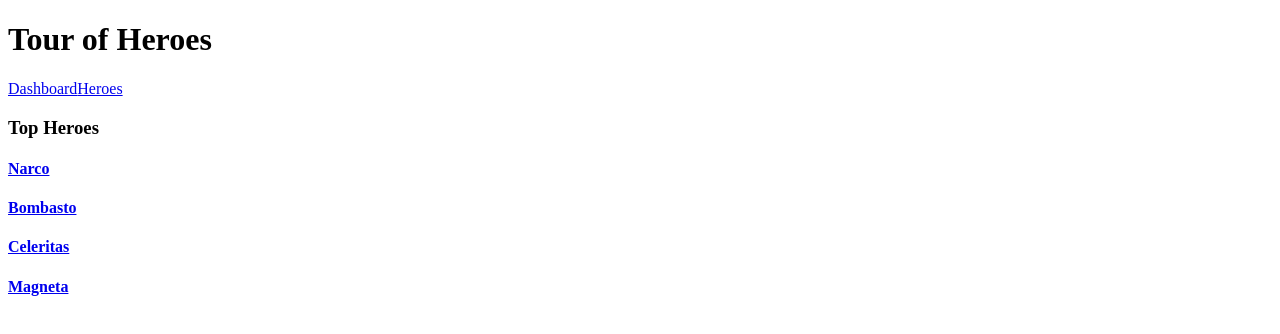
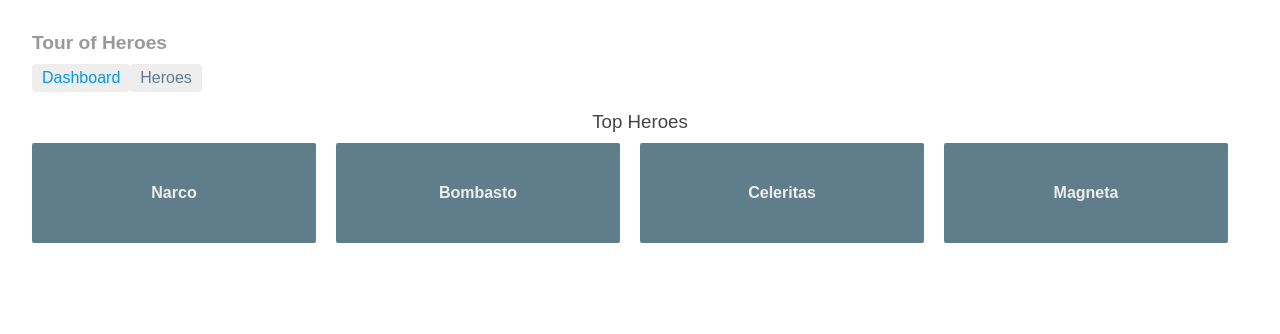
Before and after one commit to xiaotiejiang888/angular2Test, an Angular app: page /dashboard in a window 1280 px wide. Shown: the top 334 px of the page. Built offline with nearby package versions, Linux system fonts and the light colour scheme.

Commit message:
路由完成

```diff
--- a/src/app/app.component.css
+++ b/src/app/app.component.css
@@ -0,0 +1,28 @@
+h1 {
+  font-size: 1.2em;
+  color: #999;
+  margin-bottom: 0;
+}
+h2 {
+  font-size: 2em;
+  margin-top: 0;
+  padding-top: 0;
+}
+nav a {
+  padding: 5px 10px;
+  text-decoration: none;
+  margin-top: 10px;
+  display: inline-block;
+  background-color: #eee;
+  border-radius: 4px;
+}
+nav a:visited, a:link {
+  color: #607D8B;
+}
+nav a:hover {
+  color: #039be5;
+  background-color: #CFD8DC;
+}
+nav a.active {
+  color: #039be5;
+}
--- a/src/app/app.component.html
+++ b/src/app/app.component.html
@@ -1,3 +1,6 @@
-<h1>
-  {{title}}
-</h1>
+<h1>{{title}}</h1>
+<nav>
+  <a routerLink="/dashboard" routerLinkActive="active">Dashboard</a>
+  <a routerLink="/heroes" routerLinkActive="active">Heroes</a>
+</nav>
+<router-outlet></router-outlet>
--- a/src/app/app.component.ts
+++ b/src/app/app.component.ts
@@ -1,14 +1,8 @@
 import { Component } from '@angular/core'
 @Component({
   selector:'my-app',
-  template:`
-    <h1>{{title}}</h1>
-    <nav>
-      <a routerLink="/dashboard">Dashboard</a>
-      <a routerLink="/heroes">Heroes</a>
-    </nav>
-    <router-outlet></router-outlet>
-  `
+  templateUrl:"app.component.html",
+  styleUrls:['app.component.css']
 })
 export class AppComponent{
   title = 'Tour of Heroes';
--- /dev/null
+++ b/src/app/dashboard.component.css
@@ -0,0 +1,61 @@
+[class*='col-'] {
+  float: left;
+  padding-right: 20px;
+  padding-bottom: 20px;
+}
+[class*='col-']:last-of-type {
+  padding-right: 0;
+}
+a {
+  text-decoration: none;
+}
+*, *:after, *:before {
+  -webkit-box-sizing: border-box;
+  -moz-box-sizing: border-box;
+  box-sizing: border-box;
+}
+h3 {
+  text-align: center; margin-bottom: 0;
+}
+h4 {
+  position: relative;
+}
+.grid {
+  margin: 0;
+}
+.col-1-4 {
+  width: 25%;
+}
+.module {
+  padding: 20px;
+  text-align: center;
+  color: #eee;
+  max-height: 120px;
+  min-width: 120px;
+  background-color: #607D8B;
+  border-radius: 2px;
+}
+.module:hover {
+  background-color: #EEE;
+  cursor: pointer;
+  color: #607d8b;
+}
+.grid-pad {
+  padding: 10px 0;
+}
+.grid-pad > [class*='col-']:last-of-type {
+  padding-right: 20px;
+}
+@media (max-width: 600px) {
+  .module {
+    font-size: 10px;
+    max-height: 75px; }
+}
+@media (max-width: 1024px) {
+  .grid {
+    margin: 0;
+  }
+  .module {
+    min-width: 60px;
+  }
+}
--- a/src/app/dashboard.component.ts
+++ b/src/app/dashboard.component.ts
@@ -6,6 +6,7 @@ import{HeroService} from "./hero.service"
   selector: 'my-dashboard',
   // template: '<h3>My Dashboard</h3>'
   templateUrl:'dashboard.component.html',
+  styleUrls:['dashboard.component.css']
 })
 export class DashboardComponent {
   heroes:Hero[]=[];
--- a/src/app/hero-detail/hero-detail.component.css
+++ b/src/app/hero-detail/hero-detail.component.css
@@ -0,0 +1,29 @@
+label {
+  display: inline-block;
+  width: 3em;
+  margin: .5em 0;
+  color: #607D8B;
+  font-weight: bold;
+}
+input {
+  height: 2em;
+  font-size: 1em;
+  padding-left: .4em;
+}
+button {
+  margin-top: 20px;
+  font-family: Arial;
+  background-color: #eee;
+  border: none;
+  padding: 5px 10px;
+  border-radius: 4px;
+  cursor: pointer; cursor: hand;
+}
+button:hover {
+  background-color: #cfd8dc;
+}
+button:disabled {
+  background-color: #eee;
+  color: #ccc;
+  cursor: auto;
+}
--- a/src/app/hero-detail/hero-detail.component.ts
+++ b/src/app/hero-detail/hero-detail.component.ts
@@ -11,7 +11,7 @@ import 'rxjs/add/operator/switchMap'
   styleUrls: ['./hero-detail.component.css']
 })
 export class HeroDetailComponent implements OnInit{
-  @Input() hero:Hero;
+  hero:Hero;
   ngOnInit ():void{
     this.route.params
       .switchMap((params:Params)=>this.heroService.getHero(+params['id']))
--- a/src/app/heroes.component.ts
+++ b/src/app/heroes.component.ts
@@ -2,68 +2,12 @@ import { Component } from '@angular/core';
 import { OnInit } from '@angular/core';
 import {Hero} from "./hero";
 import{HeroService} from "./hero.service"
+import {Router} from "@angular/router";
 @Component({
   selector: 'my-heroes',//不能随便改
   // styleUrls: ['./app.component.css'],
-  template: `
-            <h2>My Heroes</h2>
-            <ul class="heroes">
-              <li *ngFor="let hero of heroes" [class.selected]="hero === selectedHero" (click)="onSelect(hero)">
-               <span class="badge">{{hero.id}}</span> {{hero.name}}
-              </li>
-            </ul>
-            <app-hero-detail [hero]="selectedHero"></app-hero-detail>
-            <router-outlet></router-outlet>
-            `,
-  styles: [`
-  .selected {
-    background-color: #CFD8DC !important;
-    color: white;
-  }
-  .heroes {
-    margin: 0 0 2em 0;
-    list-style-type: none;
-    padding: 0;
-    width: 15em;
-  }
-  .heroes li {
-    cursor: pointer;
-    position: relative;
-    left: 0;
-    background-color: #EEE;
-    margin: .5em;
-    padding: .3em 0;
-    height: 1.6em;
-    border-radius: 4px;
-  }
-  .heroes li.selected:hover {
-    background-color: #BBD8DC !important;
-    color: white;
-  }
-  .heroes li:hover {
-    color: #607D8B;
-    background-color: #DDD;
-    left: .1em;
-  }
-  .heroes .text {
-    position: relative;
-    top: -3px;
-  }
-  .heroes .badge {
-    display: inline-block;
-    font-size: small;
-    color: white;
-    padding: 0.8em 0.7em 0 0.7em;
-    background-color: #607D8B;
-    line-height: 1em;
-    position: relative;
-    left: -1px;
-    top: -4px;
-    height: 1.8em;
-    margin-right: .8em;
-    border-radius: 4px 0 0 4px;
-  }
-`],
+  templateUrl:"heros.component.html",
+  styleUrls:['heros.component.css'],
   providers: []
   })
 export class HeroesComponent implements OnInit {
@@ -80,9 +24,15 @@ export class HeroesComponent implements OnInit {
   onSelect(hero: Hero): void {
     this.selectedHero = hero;
   }
-  constructor(private heroService: HeroService) { }
+  constructor(
+    private heroService: HeroService,
+    private router:Router
+  ) { }
   getHeroes(): void {
     // this.heroes = this.heroService.getHeroes();
     this.heroService.getHeroesSlowly().then(heroes => this.heroes = heroes)
   }
+  gotoDetail():void{
+    this.router.navigate(['/detail', this.selectedHero.id]);
+  }
 }
--- /dev/null
+++ b/src/app/heros.component.css
@@ -0,0 +1,47 @@
+.selected {
+  background-color: #CFD8DC !important;
+  color: white;
+}
+.heroes {
+  margin: 0 0 2em 0;
+  list-style-type: none;
+  padding: 0;
+  width: 15em;
+}
+.heroes li {
+  cursor: pointer;
+  position: relative;
+  left: 0;
+  background-color: #EEE;
+  margin: .5em;
+  padding: .3em 0;
+  height: 1.6em;
+  border-radius: 4px;
+}
+.heroes li.selected:hover {
+  background-color: #BBD8DC !important;
+  color: white;
+}
+.heroes li:hover {
+  color: #607D8B;
+  background-color: #DDD;
+  left: .1em;
+}
+.heroes .text {
+  position: relative;
+  top: -3px;
+}
+.heroes .badge {
+  display: inline-block;
+  font-size: small;
+  color: white;
+  padding: 0.8em 0.7em 0 0.7em;
+  background-color: #607D8B;
+  line-height: 1em;
+  position: relative;
+  left: -1px;
+  top: -4px;
+  height: 1.8em;
+  margin-right: .8em;
+  border-radius: 4px 0 0 4px;
+}
--- /dev/null
+++ b/src/app/heros.component.html
@@ -0,0 +1,13 @@
+<h2>My Heroes</h2>
+<ul class="heroes">
+  <li *ngFor="let hero of heroes" [class.selected]="hero === selectedHero" (click)="onSelect(hero)">
+    <span class="badge">{{hero.id}}</span> {{hero.name}}
+  </li>
+</ul>
+<!--<app-hero-detail [hero]="selectedHero"></app-hero-detail>-->
+<div *ngIf="selectedHero">
+  <h2>
+    {{selectedHero.name|uppercase}} is my hero
+  </h2>
+  <button (click)="gotoDetail()">view details</button>
+</div>
--- a/src/index.html
+++ b/src/index.html
@@ -1,6 +1,7 @@
 <!doctype html>
 <html>
 <head>
+  <link rel="stylesheet" href="styles.css">
   <meta charset="utf-8">
   <title>Zmyang</title>
   <base href="/">
--- a/src/styles.css
+++ b/src/styles.css
@@ -1 +1,23 @@
-/* You can add global styles to this file, and also import other style files */
+/* Master Styles */
+h1 {
+  color: #369;
+  font-family: Arial, Helvetica, sans-serif;
+  font-size: 250%;
+}
+h2, h3 {
+  color: #444;
+  font-family: Arial, Helvetica, sans-serif;
+  font-weight: lighter;
+}
+body {
+  margin: 2em;
+}
+body, input[text], button {
+  color: #888;
+  font-family: Cambria, Georgia;
+}
+/* . . . */
+/* everywhere else */
+* {
+  font-family: Arial, Helvetica, sans-serif;
+}
```
